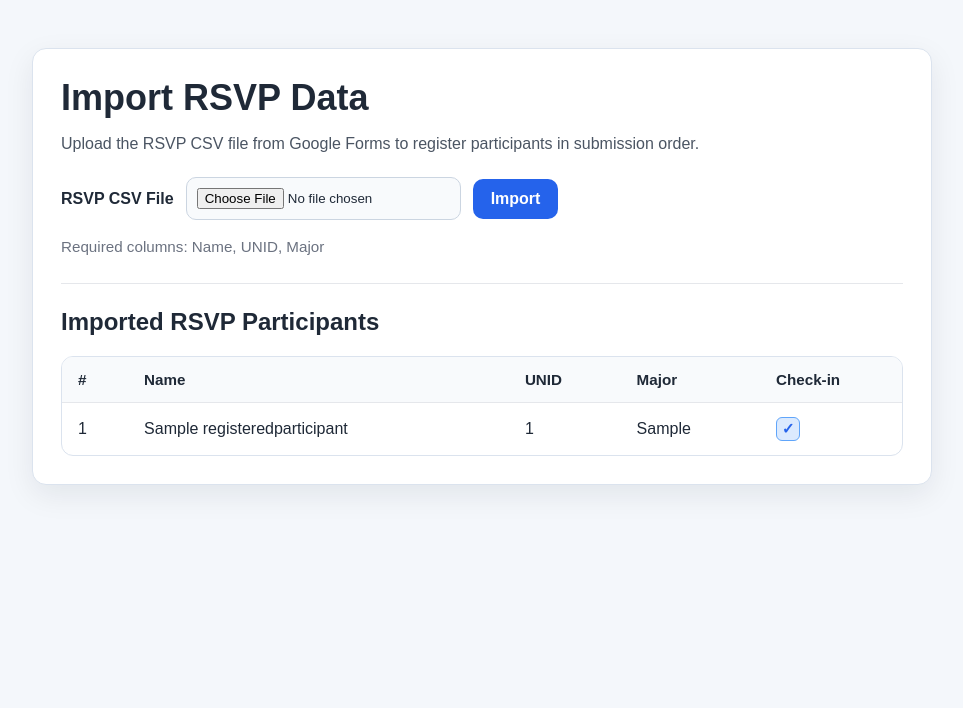
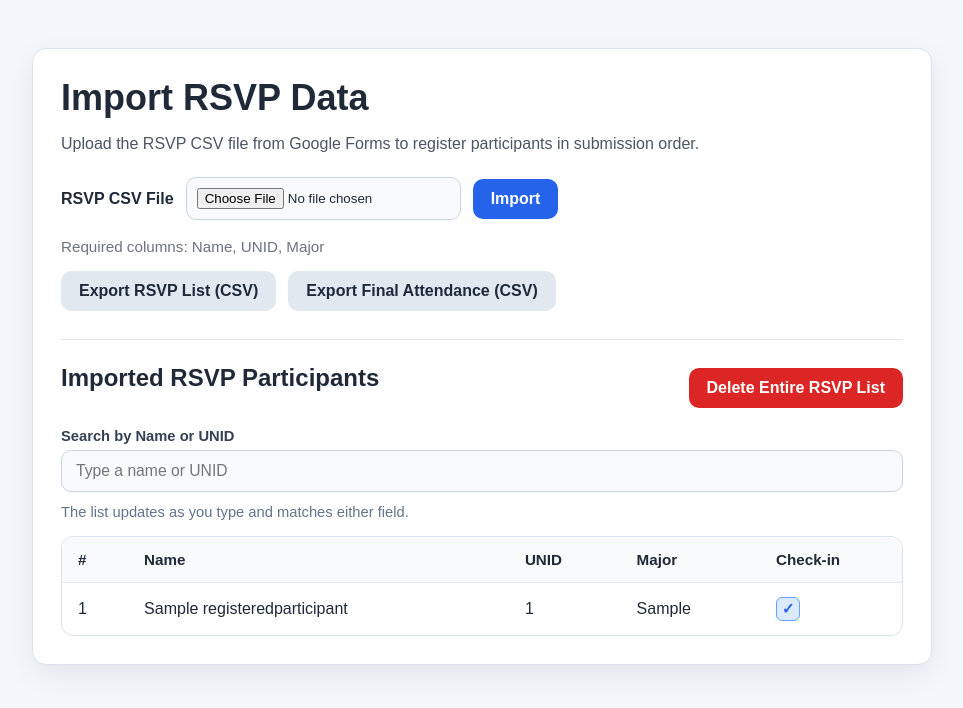
Before and after one commit to SEJINKIM-git/RSVP-Check-In-System, a Django app: page /checkin/import/ in a window 1280 px wide. Shown: the top 708 px of the page, without its empty margins (158-1121 px from the left). Run offline with Django 5.2, Linux system fonts and the light colour scheme; tables that the repository leaves empty hold one stand-in row (values such as "Sample post").

Commit message:
Update RSVP import validation and search UI

```diff
--- a/checkin/services/export_attendance.py
+++ b/checkin/services/export_attendance.py
@@ -5,8 +5,17 @@ from django.http import HttpResponse
 from checkin.models import GuestParticipant, RegisteredParticipant
 
 
-EXPORT_HEADERS = [
+ATTENDANCE_EXPORT_HEADERS = [
     "Type",
+    "Name",
+    "UNID",
+    "Major",
+    "Checked In",
+    "Check-in Time",
+]
+
+RSVP_EXPORT_HEADERS = [
+    "Submission Order",
     "Name",
     "UNID",
     "Major",
@@ -24,7 +33,7 @@ def build_attendance_csv_response():
     response["Content-Disposition"] = 'attachment; filename="final_attendance.csv"'
 
     writer = csv.writer(response)
-    writer.writerow(EXPORT_HEADERS)
+    writer.writerow(ATTENDANCE_EXPORT_HEADERS)
 
     checked_in_registered = RegisteredParticipant.objects.filter(
         checked_in=True
@@ -56,3 +65,26 @@ def build_attendance_csv_response():
         )
 
     return response
+
+
+def build_rsvp_csv_response():
+    response = HttpResponse(content_type="text/csv")
+    response["Content-Disposition"] = 'attachment; filename="rsvp_participants.csv"'
+
+    writer = csv.writer(response)
+    writer.writerow(RSVP_EXPORT_HEADERS)
+
+    participants = RegisteredParticipant.objects.all().order_by("submission_order", "id")
+    for participant in participants:
+        writer.writerow(
+            [
+                participant.submission_order,
+                participant.name,
+                participant.unid,
+                participant.major,
+                "Yes" if participant.checked_in else "No",
+                _format_checkin_time(participant.checkin_time),
+            ]
+        )
+
+    return response
--- a/checkin/templates/import_rsvp.html
+++ b/checkin/templates/import_rsvp.html
@@ -77,6 +77,77 @@
             margin: 0;
             font-size: 0.95rem;
             color: #6b7280;
+        }
+
+        .actions-row {
+            display: flex;
+            flex-wrap: wrap;
+            gap: 12px;
+            margin-top: 16px;
+        }
+
+        .section-header {
+            display: flex;
+            flex-wrap: wrap;
+            justify-content: space-between;
+            align-items: center;
+            gap: 12px;
+        }
+
+        .secondary-button {
+            display: inline-flex;
+            align-items: center;
+            justify-content: center;
+            text-decoration: none;
+            border-radius: 10px;
+            background: #e2e8f0;
+            color: #1e293b;
+            padding: 11px 18px;
+            font-size: 1rem;
+            font-weight: 600;
+        }
+
+        .secondary-button:hover {
+            background: #cbd5e1;
+        }
+
+        .search-row {
+            display: block;
+            margin-top: 16px;
+            margin-bottom: 12px;
+        }
+
+        .search-field {
+            display: flex;
+            flex-direction: column;
+            gap: 6px;
+        }
+
+        .search-field label {
+            font-size: 0.92rem;
+            font-weight: 600;
+            color: #334155;
+        }
+
+        .search-field input {
+            padding: 11px 14px;
+            background: #f8fafc;
+            border: 1px solid #cbd5e1;
+            border-radius: 10px;
+            font-size: 0.98rem;
+            color: #1f2937;
+        }
+
+        .search-field input:focus {
+            outline: 2px solid #bfdbfe;
+            outline-offset: 1px;
+            border-color: #60a5fa;
+        }
+
+        .search-hint {
+            margin: 0 0 8px;
+            font-size: 0.92rem;
+            color: #64748b;
         }
 
         .results {
@@ -194,9 +265,27 @@
             border-color: #60a5fa;
         }
 
+        .danger-button {
+            background: #dc2626;
+        }
+
+        .danger-button:hover {
+            background: #b91c1c;
+        }
+
         .empty-state {
             margin: 16px 0 0;
             color: #6b7280;
+        }
+
+        .search-empty {
+            display: none;
+            margin: 16px 0 0;
+            padding: 14px 16px;
+            border: 1px solid #dbe3ee;
+            border-radius: 12px;
+            background: #f8fafc;
+            color: #475569;
         }
     </style>
 </head>
@@ -214,6 +303,11 @@
             </form>
 
             <p class="hint">Required columns: Name, UNID, Major</p>
+
+            <div class="actions-row">
+                <a href="{% url 'checkin:export_rsvp' %}" class="secondary-button">Export RSVP List (CSV)</a>
+                <a href="{% url 'checkin:export_attendance' %}" class="secondary-button">Export Final Attendance (CSV)</a>
+            </div>
 
             {% if summary %}
                 <div class="results">
@@ -255,11 +349,26 @@
             {% endif %}
 
             <div class="participants-section">
-                <h2>Imported RSVP Participants</h2>
+                <div class="section-header">
+                    <h2>Imported RSVP Participants</h2>
+                    {% if participants %}
+                        <form method="post" action="{% url 'checkin:delete_all_participants' %}" class="checkbox-form" onsubmit="return confirm('Delete the entire RSVP list? Export it first if you want a backup.');">
+                            {% csrf_token %}
+                            <button type="submit" class="danger-button">Delete Entire RSVP List</button>
+                        </form>
+                    {% endif %}
+                </div>
 
                 {% if participants %}
+                    <div class="search-row">
+                        <div class="search-field">
+                            <label for="participant-search">Search by Name or UNID</label>
+                            <input id="participant-search" type="text" placeholder="Type a name or UNID">
+                        </div>
+                    </div>
+                    <p class="search-hint">The list updates as you type and matches either field.</p>
                     <div class="table-wrapper">
-                        <table>
+                        <table id="participants-table">
                             <thead>
                                 <tr>
                                     <th>#</th>
@@ -269,9 +378,9 @@
                                     <th class="checkin-cell">Check-in</th>
                                 </tr>
                             </thead>
-                            <tbody>
+                            <tbody id="participants-table-body">
                                 {% for participant in participants %}
-                                    <tr>
+                                    <tr data-name="{{ participant.name|lower }}" data-unid="{{ participant.unid|lower }}">
                                         <td>{{ participant.submission_order }}</td>
                                         <td>{{ participant.name }}</td>
                                         <td>{{ participant.unid }}</td>
@@ -294,11 +403,43 @@
                             </tbody>
                         </table>
                     </div>
+                    <p id="search-empty-state" class="search-empty">No participants match your current search.</p>
                 {% else %}
                     <p class="empty-state">No RSVP participants have been imported yet.</p>
                 {% endif %}
             </div>
         </div>
     </div>
+    <script>
+        const participantSearchInput = document.getElementById("participant-search");
+        const participantRows = Array.from(document.querySelectorAll("#participants-table-body tr"));
+        const searchEmptyState = document.getElementById("search-empty-state");
+
+        function filterParticipantRows() {
+            if (!participantSearchInput || participantRows.length === 0 || !searchEmptyState) {
+                return;
+            }
+
+            const query = participantSearchInput.value.trim().toLowerCase();
+            let visibleCount = 0;
+
+            participantRows.forEach((row) => {
+                const rowName = row.dataset.name || "";
+                const rowUnid = row.dataset.unid || "";
+                const shouldShow = !query || rowName.includes(query) || rowUnid.includes(query);
+
+                row.style.display = shouldShow ? "" : "none";
+                if (shouldShow) {
+                    visibleCount += 1;
+                }
+            });
+
+            searchEmptyState.style.display = visibleCount === 0 ? "block" : "none";
+        }
+
+        if (participantSearchInput) {
+            participantSearchInput.addEventListener("input", filterParticipantRows);
+        }
+    </script>
 </body>
 </html>
--- a/checkin/urls.py
+++ b/checkin/urls.py
@@ -8,5 +8,8 @@ app_name = "checkin"
 urlpatterns = [
     path("import/", views.import_rsvp_view, name="import_rsvp"),
     path("participants/<int:participant_id>/toggle-checkin/", views.toggle_checkin, name="toggle_checkin"),
+    path("participants/<int:participant_id>/delete/", views.delete_participant, name="delete_participant"),
+    path("participants/delete-all/", views.delete_all_participants, name="delete_all_participants"),
+    path("export-rsvp/", views.export_rsvp_view, name="export_rsvp"),
     path("export/", views.export_attendance_view, name="export_attendance"),
 ]
--- a/checkin/views.py
+++ b/checkin/views.py
@@ -1,9 +1,14 @@
+from django.db import transaction
+from django.db.models import F
 from django.http import HttpResponseNotAllowed
 from django.shortcuts import get_object_or_404, redirect, render
 from django.utils import timezone
 
 from checkin.models import RegisteredParticipant
-from checkin.services.export_attendance import build_attendance_csv_response
+from checkin.services.export_attendance import (
+    build_attendance_csv_response,
+    build_rsvp_csv_response,
+)
 from checkin.services.import_rsvp import import_rsvp_file
 
 
@@ -27,6 +32,13 @@ def export_attendance_view(request):
     return build_attendance_csv_response()
 
 
+def export_rsvp_view(request):
+    if request.method != "GET":
+        return HttpResponseNotAllowed(["GET"])
+
+    return build_rsvp_csv_response()
+
+
 def toggle_checkin(request, participant_id):
     if request.method != "POST":
         return HttpResponseNotAllowed(["POST"])
@@ -36,3 +48,27 @@ def toggle_checkin(request, participant_id):
     participant.checkin_time = timezone.now() if participant.checked_in else None
     participant.save(update_fields=["checked_in", "checkin_time", "updated_at"])
     return redirect("checkin:import_rsvp")
+
+
+def delete_participant(request, participant_id):
+    if request.method != "POST":
+        return HttpResponseNotAllowed(["POST"])
+
+    participant = get_object_or_404(RegisteredParticipant, pk=participant_id)
+
+    with transaction.atomic():
+        deleted_order = participant.submission_order
+        participant.delete()
+        RegisteredParticipant.objects.filter(submission_order__gt=deleted_order).update(
+            submission_order=F("submission_order") - 1
+        )
+
+    return redirect("checkin:import_rsvp")
+
+
+def delete_all_participants(request):
+    if request.method != "POST":
+        return HttpResponseNotAllowed(["POST"])
+
+    RegisteredParticipant.objects.all().delete()
+    return redirect("checkin:import_rsvp")
```
Also changed, not shown: checkin/services/import_rsvp.py (+20 -8 lines), checkin/tests.py (+145 -10 lines), .playwright-cli/page-2026-04-27T14-20-15-867Z.yml (added), 1 other file.
